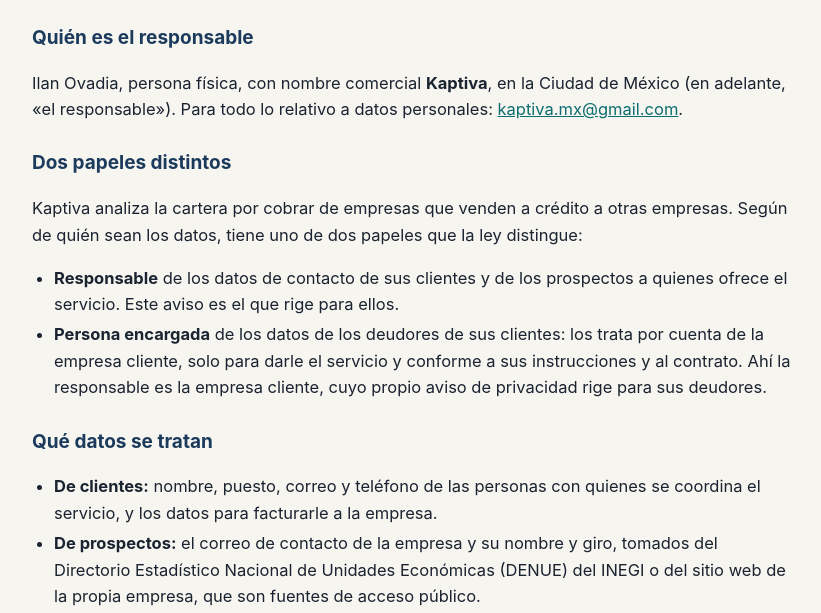
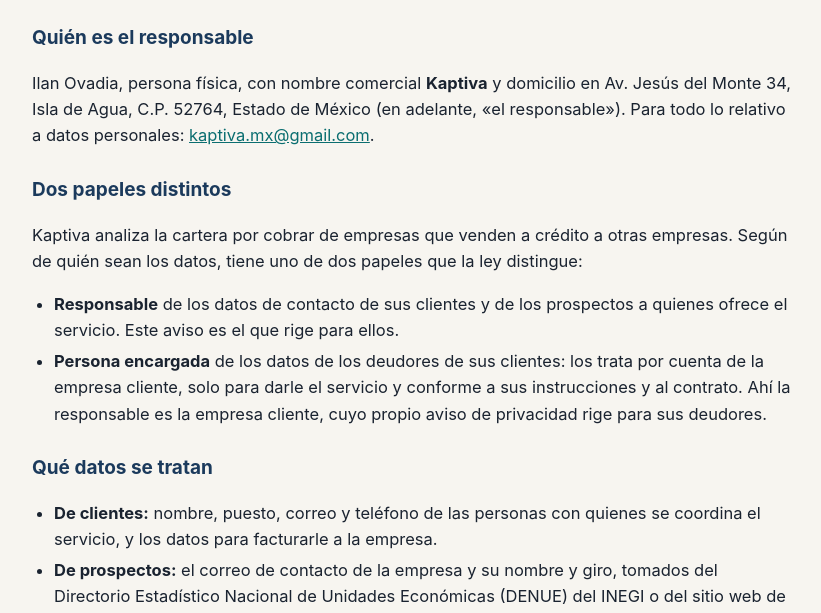
Before and after one commit to ilanova14/kaptiva, a plain HTML site: page index.html in a window 1280 px wide. Shown: the part 168-781 px from the top of the page, without its empty margins (228-1049 px from the left). Drawn offline with Linux system fonts and the light colour scheme.

Commit message:
Domicilio del responsable

```diff
--- a/index.html
+++ b/index.html
@@ -25,7 +25,7 @@
 <p class="meta">Última actualización: 12 de octubre de 2026. Versión integral.</p>
 
 <h2>Quién es el responsable</h2>
-<p>Ilan Ovadia, persona física, con nombre comercial <b>Kaptiva</b>, en la Ciudad de México (en adelante, «el responsable»). Para todo lo relativo a datos personales: <a href="mailto:kaptiva.mx@gmail.com">kaptiva.mx@gmail.com</a>.</p>
+<p>Ilan Ovadia, persona física, con nombre comercial <b>Kaptiva</b> y domicilio en Av. Jesús del Monte 34, Isla de Agua, C.P. 52764, Estado de México (en adelante, «el responsable»). Para todo lo relativo a datos personales: <a href="mailto:kaptiva.mx@gmail.com">kaptiva.mx@gmail.com</a>.</p>
 
 <h2>Dos papeles distintos</h2>
 <p>Kaptiva analiza la cartera por cobrar de empresas que venden a crédito a otras empresas. Según de quién sean los datos, tiene uno de dos papeles que la ley distingue:</p>
```
Also changed, not shown: privacidad.html (+1 -1 lines).
